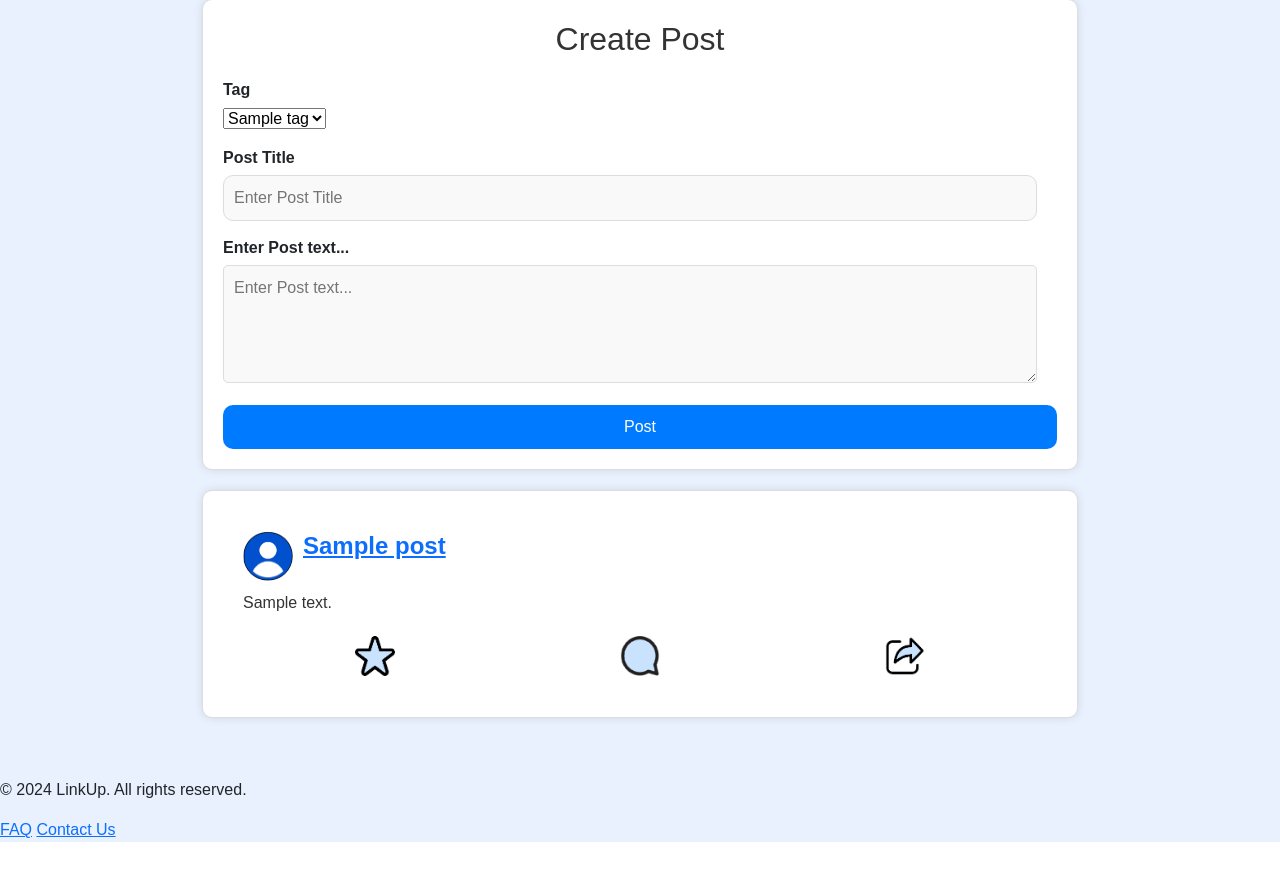
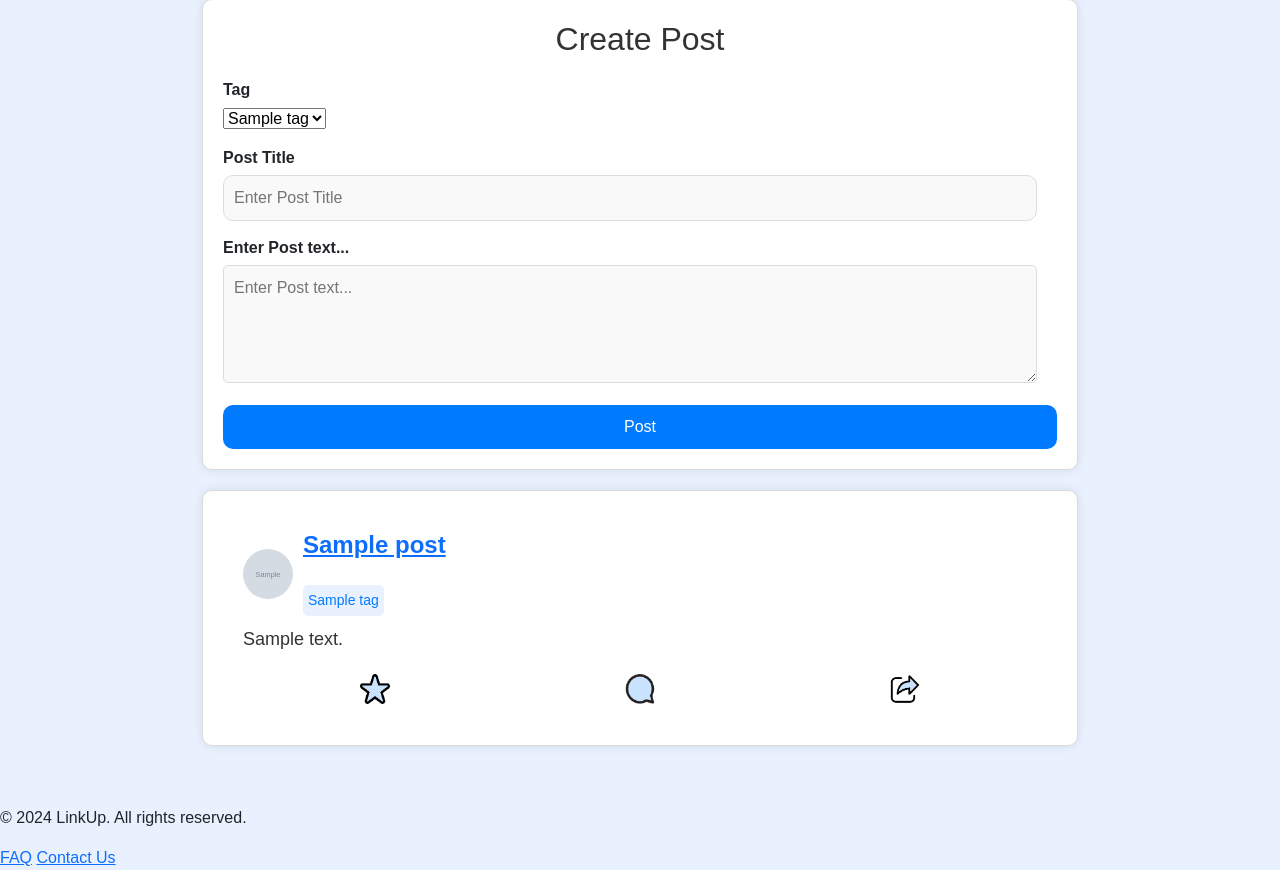
Before and after one commit to DeaconMizzi/LinkUp, a PHP site: page / in a window 1280 px wide. Shown: the part 122-992 px from the top of the page. Before the commit the page ends 964 px from the top, so only its background shows below. Run offline with PHP 8.4, Linux system fonts and the light colour scheme; tables that the repository leaves empty or names only in its code hold one stand-in row (values such as "Sample post"); grey boxes marked "Sample" are stand-in pictures.

Commit message:
Post & Icons

```diff
--- a/assets/css/styles.css
+++ b/assets/css/styles.css
@@ -144,7 +144,7 @@ header {
 
 .post-header {
     display: flex;
-    align-items: center;
+    align-items: flex-start;
     margin-bottom: 10px;
 }
 
@@ -153,6 +153,13 @@ header {
     height: 50px;
     border-radius: 50%;
     margin-right: 10px;
+    flex-shrink: 0;
+}
+
+.post-details {
+    display: flex;
+    flex-direction: column;
+    align-items: flex-start; /* Ensure the items align to the start of the flex container */
 }
 
 .post-title {
@@ -162,17 +169,18 @@ header {
 }
 
 .post-tag {
-    display: inline-block;
-    padding: 5px 10px;
+    font-size: 14px;
+    color: #007bff;
     background-color: #e9f1ff;
     border-radius: 5px;
-    font-size: 14px;
-    color: #007bff;
-    margin-bottom: 10px;
+    padding: 5px;
+    display: inline-block;
+    margin-top: 5px;
 }
 
+
 .post-content {
-    font-size: 16px;
+    font-size: 18px; /* Increased font size */
     color: #333;
     margin-bottom: 20px;
 }
@@ -194,8 +202,8 @@ header {
 }
 
 .post-actions button img {
-    width: 40px;
-    height: 40px;
+    width: 30px; /* Smaller icon size */
+    height: 30px; /* Smaller icon size */
 }
 
 /* Profile Wrapper */
@@ -695,8 +703,9 @@ header {
 .role-table .btn-remove:hover {
     background-color: #c82333;
 }
+
 .post-detail-container {
-    max-width: 700px;
+    max-width: 1000px;
     margin: 20px auto;
     padding: 20px;
     background-color: #fff;
@@ -706,7 +715,7 @@ header {
 }
 
 .comments-section, .add-comment-section {
-    max-width: 650px; /* Slightly smaller than the post-detail-container */
+    max-width: 750px; /* Slightly smaller than the post-detail-container */
     margin: 20px auto;
     padding: 20px;
     background-color: #fff;
--- a/includes/footer.php
+++ b/includes/footer.php
@@ -1,4 +1,3 @@
-</body>
     <footer>
         <div class="footer-container">
             <p>&copy; 2024 LinkUp. All rights reserved.</p>
--- a/includes/header.php
+++ b/includes/header.php
@@ -1,5 +1,19 @@
 <?php
 session_start();
+include 'includes/db.php'; // Make sure to include database connection
+
+$userProfilePicture = 'assets/images/profile.png'; // Default profile picture
+
+if (isset($_SESSION['user_id'])) {
+    $userId = $_SESSION['user_id'];
+    $sql = "SELECT profile_picture FROM users WHERE user_id = $userId";
+    $result = $conn->query($sql);
+
+    if ($result->num_rows > 0) {
+        $row = $result->fetch_assoc();
+        $userProfilePicture = htmlspecialchars($row['profile_picture']);
+    }
+}
 ?>
 <!DOCTYPE html>
 <html lang="en">
@@ -23,7 +37,7 @@ session_start();
             <li><a href="contact.php"><img src="assets/images/contact.png" alt="Contact"></a></li>
             <li><a href="faq.php"><img src="assets/images/faq.png" alt="FAQ"></a></li>
             <li class="profile-menu">
-                <img src="assets/images/profile.png" alt="Profile">
+                <img src="<?php echo $userProfilePicture; ?>" alt="Profile">
                 <div class="dropdown-content">
                     <?php if(isset($_SESSION['user_id'])): ?>
                         <a href="profile.php">Profile</a>
@@ -39,5 +53,3 @@ session_start();
         </ul>
     </nav>
 </header>
-</body>
-</html>
--- a/index.php
+++ b/index.php
@@ -36,7 +36,12 @@ include 'includes/db.php';
 
         <!-- Fetch posts from database and loop through them -->
         <?php
-        $sql = "SELECT * FROM posts";
+        $sql = "SELECT posts.*, tags.tag_name, users.username, users.profile_picture
+                FROM posts
+                JOIN posttags ON posts.post_id = posttags.post_id
+                JOIN tags ON posttags.tag_id = tags.tag_id
+                JOIN users ON posts.user_id = users.user_id
+                ORDER BY posts.post_id DESC";
         $result = $conn->query($sql);
 
         if ($result->num_rows > 0) {
@@ -44,8 +49,11 @@ include 'includes/db.php';
                 echo '<div class="post-container">';
                 echo '<div class="post">';
                 echo '<div class="post-header">';
-                echo '<img class="post-avatar" src="/linkup/assets/images/profile.png" alt="Profile Picture">';
+                echo '<img class="post-avatar" src="' . htmlspecialchars($row["profile_picture"]) . '" alt="Profile Picture">';
+                echo '<div class="post-details">';
                 echo '<h3 class="post-title"><a href="post.php?id=' . $row["post_id"] . '">' . htmlspecialchars($row["title"]) . '</a></h3>';
+                echo '<div class="post-tag">' . htmlspecialchars($row["tag_name"]) . '</div>';
+                echo '</div>';
                 echo '</div>';
                 echo '<div class="post-content"><p>' . htmlspecialchars($row["content"]) . '</p></div>';
                 echo '<div class="post-actions">';
```
Also changed, not shown: post.php (+17 -1 lines). Lines whose indentation alone changed are shown as unchanged.
